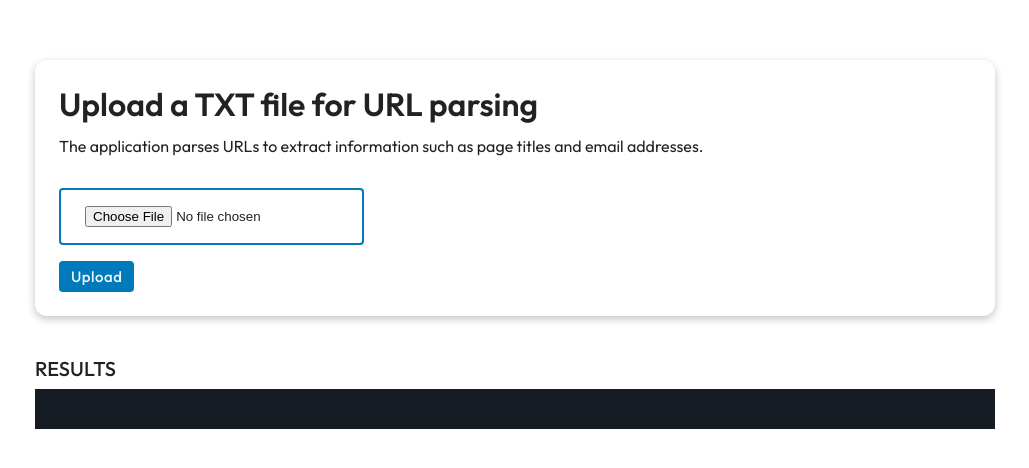
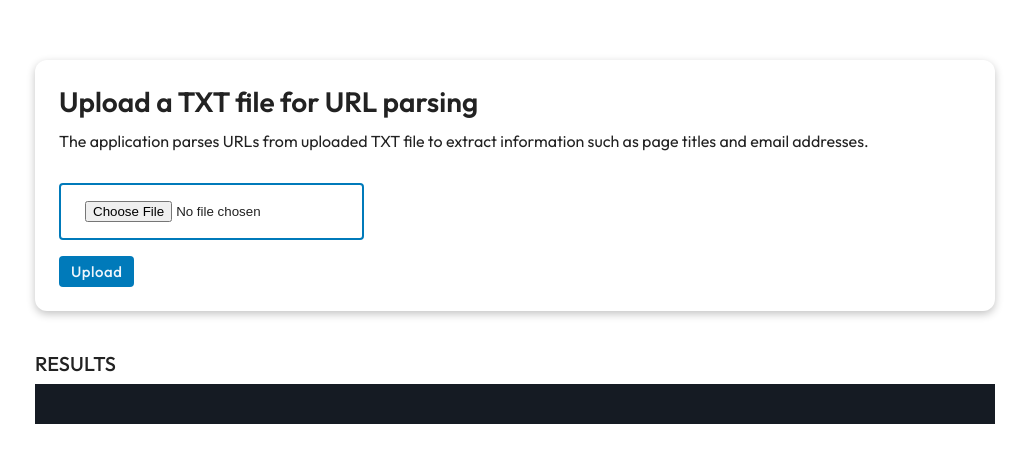
Before and after one commit to mariovida/node-url-parser, a website: page public/index.html in a window 1280 px wide. Shown: the whole page, without its empty margins (125-1154 px from the left). Drawn offline with Linux system fonts and the light colour scheme.

Commit message:
Web interface style updated

```diff
--- a/public/index.html
+++ b/public/index.html
@@ -14,8 +14,8 @@
       <div class="box">
         <h1>Upload a TXT file for URL parsing</h1>
         <p>
-          The application parses URLs to extract information such as page titles
-          and email addresses.
+          The application parses URLs from uploaded TXT file to extract
+          information such as page titles and email addresses.
         </p>
         <form id="uploadForm">
           <input type="file" name="file" accept=".txt" required />
@@ -24,7 +24,7 @@
       </div>
       <h2>RESULTS</h2>
       <button id="copyButton">Copy results</button>
-      <div id="loadingIndicator">Processing...</div>
+      <div id="loadingIndicator">Processing... Please wait.</div>
       <pre id="results"></pre>
     </div>
 
--- a/public/style.css
+++ b/public/style.css
@@ -31,20 +31,20 @@ body {
 .wrapper {
   max-width: 960px;
   padding: 0 1rem;
-  margin: 0 auto;
+  margin: 60px auto 80px auto;
 }
 .box {
-  margin-top: 60px;
   padding: 24px;
   box-shadow: rgba(0, 0, 0, 0.24) 0px 3px 8px;
   border-radius: 12px;
 }
 h1,
-h2 {
+h2,
+p {
   cursor: default;
 }
 h1 {
-  font-size: 32px;
+  font-size: 28px;
   font-weight: 600;
   margin-bottom: 12px;
 }
```
